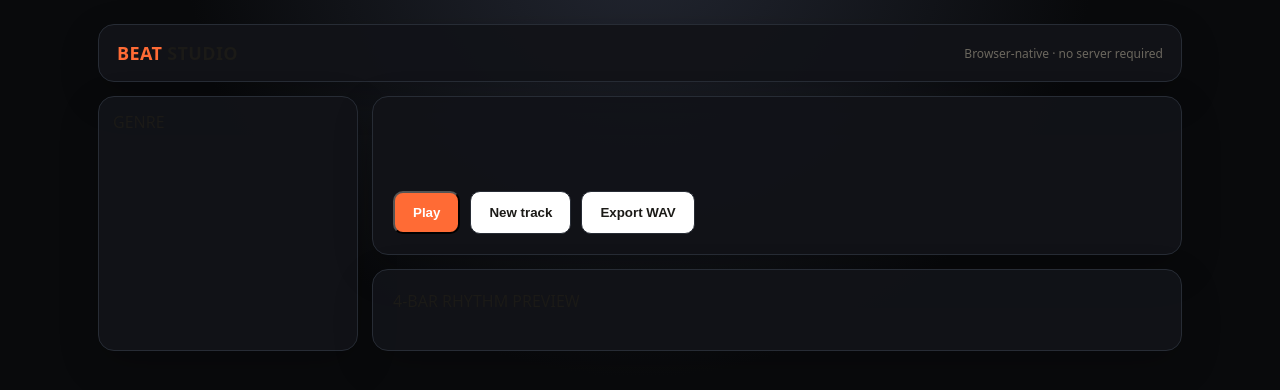
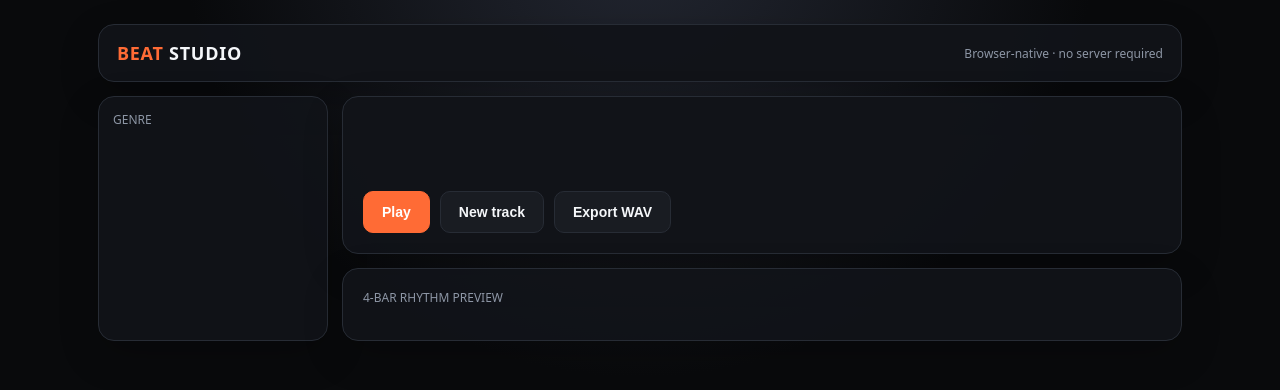
Before and after one commit to jbnikky13/beat-generator, a website: page index.html in a window 1280 px wide. Drawn offline with Linux system fonts and the light colour scheme.

Commit message:
Rebuild Beat Studio: add styles.css

```diff
--- a/styles.css
+++ b/styles.css
@@ -1,45 +1,11 @@
-
-:root{box-sizing:border-box;padding-top:env(safe-area-inset-top,0px);padding-bottom:env(safe-area-inset-bottom,0px);--bg:#f6f3ee;--fg:#1b1a17;--mut:#6b675e;--card:#fff;--acc:#d9480f;--line:#ddd6c8}
-@media(prefers-color-scheme:dark){:root:not([data-theme="light"]){--bg:#0f0e0c;--fg:#f3efe6;--mut:#9a9486;--card:#1a1815;--acc:#ff8a3d;--line:#2e2a24}}
-:root[data-theme="dark"]{--bg:#0f0e0c;--fg:#f3efe6;--mut:#9a9486;--card:#1a1815;--acc:#ff8a3d;--line:#2e2a24}
-html{scroll-padding-top:env(safe-area-inset-top,0px)}
-body{margin:0;background:var(--bg);color:var(--fg);font-family:system-ui,-apple-system,"Segoe UI",sans-serif}
-main{max-width:520px;margin:0 auto;padding:20px 16px 32px}
-h1{font-size:15px;letter-spacing:.12em;text-transform:uppercase;color:var(--mut);margin:0 0 16px}
-.genres{display:grid;grid-template-columns:repeat(2,1fr);gap:8px}
-.genres button{padding:12px;border:1px solid var(--line);background:var(--card);color:var(--fg);border-radius:10px;font-size:15px}
-.genres button.on{border-color:var(--acc);color:var(--acc);font-weight:600}
-.card{background:var(--card);border:1px solid var(--line);border-radius:14px;padding:18px;margin:16px 0}
-#title{font-size:26px;font-weight:700;margin:0 0 4px}
-#meta{color:var(--mut);font-size:14px;margin:0 0 16px}
-.bar{display:flex;gap:3px;height:34px}
-.seg{position:relative;background:var(--line);border-radius:5px;overflow:hidden;font-size:10px;color:var(--mut)}
-.seg i{position:absolute;inset:0 auto 0 0;background:var(--acc);opacity:.55;width:0}
-.seg span{position:absolute;left:5px;top:50%;transform:translateY(-50%);color:var(--fg);white-space:nowrap}
-.row{display:flex;gap:10px}
-.row button{flex:1;padding:15px;border-radius:12px;border:0;font-size:16px;font-weight:600}
-#play{background:var(--acc);color:#fff}
-#gen,#exp{background:var(--card);color:var(--fg);border:1px solid var(--line)}
-
-:root{--bg:#090a0c;--panel:#111318;--panel2:#171a20;--text:#f5f7fa;--muted:#8d96a5;--accent:#ff6b35;--line:#272c35;--good:#71d38b}
 *{box-sizing:border-box}
-body{background:radial-gradient(circle at 50% -10%,#242833 0,#090a0c 42%);min-height:100vh}
-main{max-width:1120px;padding:24px 18px 48px}
-.studio{display:grid;grid-template-columns:260px 1fr;gap:14px}
-.topbar,.card,.panel{background:rgba(17,19,24,.94);border:1px solid var(--line);box-shadow:0 14px 40px rgba(0,0,0,.2)}
-.topbar{border-radius:16px;padding:16px 18px;margin-bottom:14px;display:flex;align-items:center;justify-content:space-between;gap:14px}
-.brand{font-size:18px;font-weight:800;letter-spacing:.02em}.brand span{color:var(--accent)}
-.status{font-size:12px;color:var(--mut)}
-.genres{display:flex;flex-direction:column;gap:7px}
-.genres button{background:transparent;text-align:left;border-radius:9px;padding:11px 12px;color:var(--mut);border:1px solid transparent}
-.genres button.on{background:rgba(255,107,53,.1);border-color:rgba(255,107,53,.4);color:#fff}
-.card{border-radius:16px;padding:20px;margin:0}.card h2{font-size:30px;margin:0 0 5px}
-.workspace{display:grid;gap:14px}
-.controls{display:flex;flex-wrap:wrap;gap:10px;margin-top:18px}
-.controls button{border-radius:10px;padding:12px 18px;font-weight:700}
-#play{background:var(--accent);color:#fff}.transport{display:flex;align-items:center;gap:12px;color:var(--muted)}
-.sequencer{display:grid;grid-template-columns:82px repeat(16,minmax(18px,1fr));gap:4px;margin-top:18px;overflow:auto}
-.cell{height:28px;background:#20242c;border-radius:4px}.cell.on{background:var(--accent)}
-.label{font-size:11px;color:var(--muted);display:flex;align-items:center}
-.section-strip{display:flex;gap:3px;height:38px;margin-top:18px}.seg{background:#222731!important;border:1px solid var(--line)}.seg i{background:var(--accent)!important}
-@media(max-width:760px){.studio{grid-template-columns:1fr}.genres{display:grid;grid-template-columns:repeat(2,1fr)}main{padding:14px 12px 32px}.card h2{font-size:25px}.topbar{align-items:flex-start;flex-direction:column}}
+:root{--bg:#090a0c;--panel:#111318;--panel2:#171a20;--text:#f5f7fa;--muted:#8d96a5;--accent:#ff6b35;--line:#272c35}
+html{background:var(--bg);scroll-behavior:smooth}body{margin:0;min-height:100vh;background:radial-gradient(circle at 50% -10%,#242833 0,#090a0c 42%);color:var(--text);font-family:system-ui,-apple-system,"Segoe UI",sans-serif}
+main{max-width:1120px;margin:auto;padding:24px 18px 48px}.topbar,.card,.panel{background:rgba(17,19,24,.96);border:1px solid var(--line);box-shadow:0 14px 40px rgba(0,0,0,.2)}
+.topbar{border-radius:16px;padding:16px 18px;margin-bottom:14px;display:flex;align-items:center;justify-content:space-between;gap:14px}.brand{font-size:18px;font-weight:800;letter-spacing:.04em}.brand span{color:var(--accent)}.status,.mut{font-size:12px;color:var(--muted)}
+.studio{display:grid;grid-template-columns:230px 1fr;gap:14px}.genres{display:flex;flex-direction:column;gap:7px}.genres button{background:transparent;text-align:left;border-radius:9px;padding:11px 12px;color:var(--muted);border:1px solid transparent;font-size:14px}.genres button.on{background:rgba(255,107,53,.1);border-color:rgba(255,107,53,.4);color:#fff}
+.workspace{display:grid;gap:14px}.card{border-radius:16px;padding:20px;margin:0}.card h2{font-size:30px;line-height:1.1;margin:0 0 5px}.card p{color:var(--muted);margin:0}
+.section-strip{display:flex;gap:3px;height:38px;margin-top:18px}.seg{position:relative;background:#222731!important;border:1px solid var(--line);border-radius:5px;overflow:hidden;font-size:10px;color:var(--muted)}.seg i{position:absolute;inset:0 auto 0 0;background:var(--accent)!important;opacity:.55;width:0}.seg span{position:absolute;left:5px;top:50%;transform:translateY(-50%);color:var(--text);white-space:nowrap}
+.controls{display:flex;flex-wrap:wrap;gap:10px;margin-top:18px}.controls button{border-radius:10px;padding:12px 18px;font-weight:700;font-size:14px;cursor:pointer;border:1px solid var(--line);background:#191c22;color:var(--text)}#play{background:var(--accent);border-color:var(--accent);color:#fff}.controls button:disabled{opacity:.55;cursor:wait}
+.sequencer{display:grid;grid-template-columns:82px repeat(16,minmax(18px,1fr));gap:4px;margin-top:14px;overflow:auto}.cell{height:28px;background:#20242c;border-radius:4px}.cell.on{background:var(--accent)}.label{font-size:11px;color:var(--muted);display:flex;align-items:center}
+@media(max-width:760px){main{padding:14px 12px 32px}.studio{grid-template-columns:1fr}.genres{display:grid;grid-template-columns:repeat(2,1fr)}.topbar{align-items:flex-start;flex-direction:column}.card h2{font-size:25px}.sequencer{grid-template-columns:58px repeat(16,22px)}}
```
